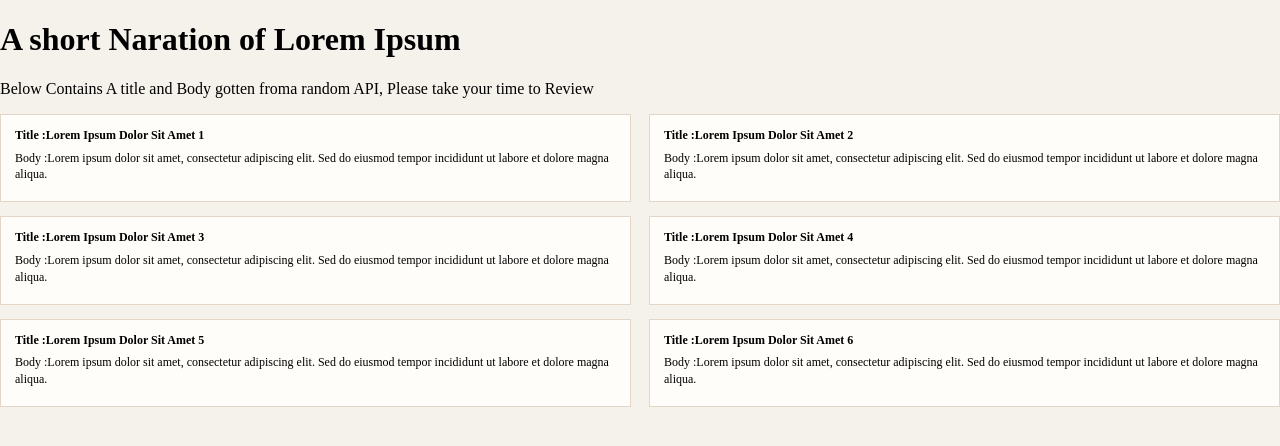
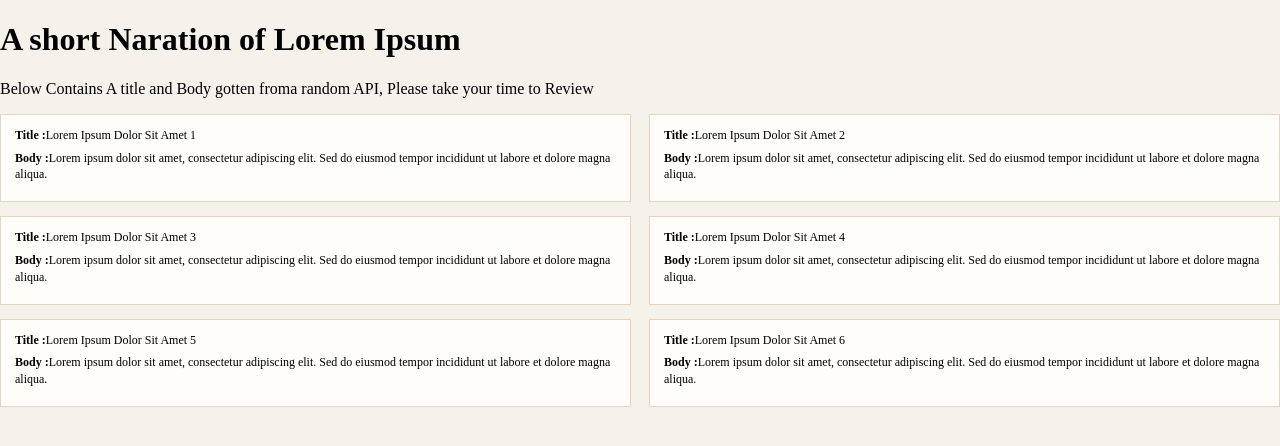
Before and after one commit to acciojob/lorem-redux-handesaurabh, a React app: page / in a window 1280 px wide. Shown: the top 446 px of the page. Built offline with nearby package versions, Linux system fonts and the light colour scheme; no server answers.

Commit message:
Update App.js

```diff
--- a/src/components/App.js
+++ b/src/components/App.js
@@ -26,9 +26,15 @@ const App = () => {
         <ul className="posts-list grid-container">
           {data && data.length > 0 ? (
             data.map((post, index) => (
-              <li key={index} className="grid-item" data-testid="post-item">
-                <h4 className="title" data-testid="post-title">Title :{post.title}</h4>
-                <p className="body" data-testid="post-body">Body :{post.body}</p>
+             <li key={index} className="grid-item" data-testid="post-item">
+                <p className="title" data-testid="post-title">
+                  <span className="label">Title :</span>
+                  {post.title}
+                </p>
+                <p className="body" data-testid="post-body">
+                  <span className="label">Body :</span>
+                  {post.body}
+                </p>
               </li>
             ))
           ) : (
```
